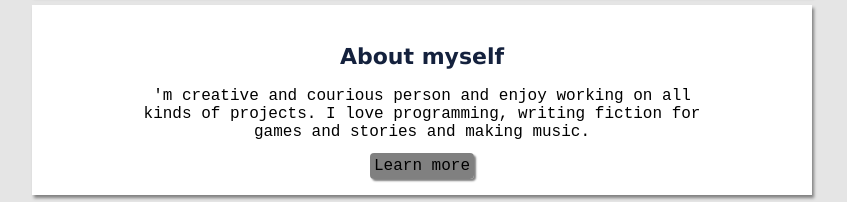
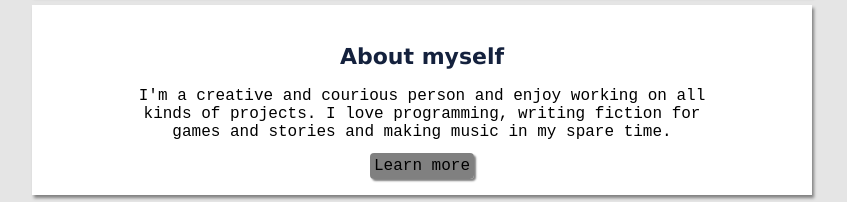
Before and after one commit to malteasmuth/profile, a plain HTML site: page index.html in a window 1280 px wide. Shown: the part 214-416 px from the top of the page, without its empty margins (218-1065 px from the left). Drawn offline with Linux system fonts and the light colour scheme.

Commit message:
Fix errors on my page

```diff
--- a/index.html
+++ b/index.html
@@ -16,7 +16,7 @@
       </div>
       <div class="card">
         <h2>About myself</h2>
-        <p>'m creative and courious person and enjoy working on all kinds of projects. I love programming, writing fiction for games and stories and making music.</p>
+        <p>I'm a creative and courious person and enjoy working on all kinds of projects. I love programming, writing fiction for games and stories and making music in my spare time.</p>
         <a href="Have a look at my projects" class="button">Learn more</a>
       </div>
       <div class="card">
```
